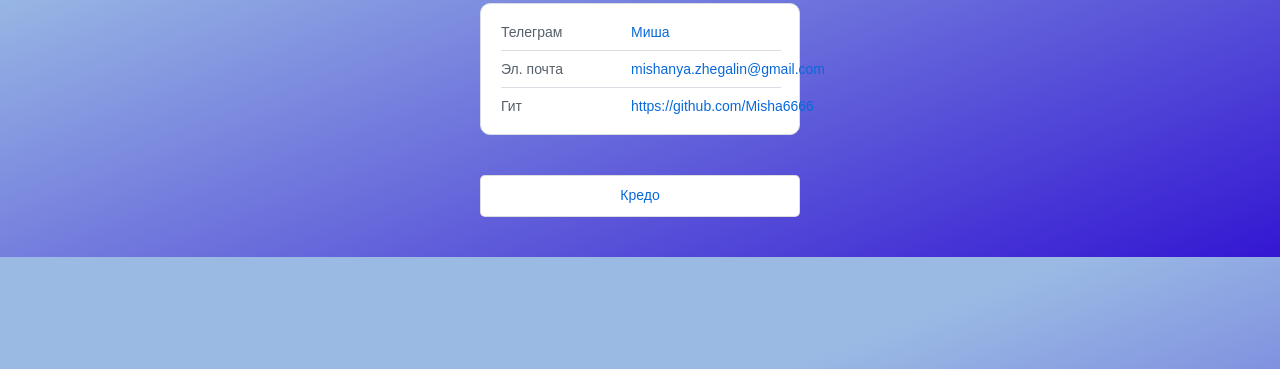
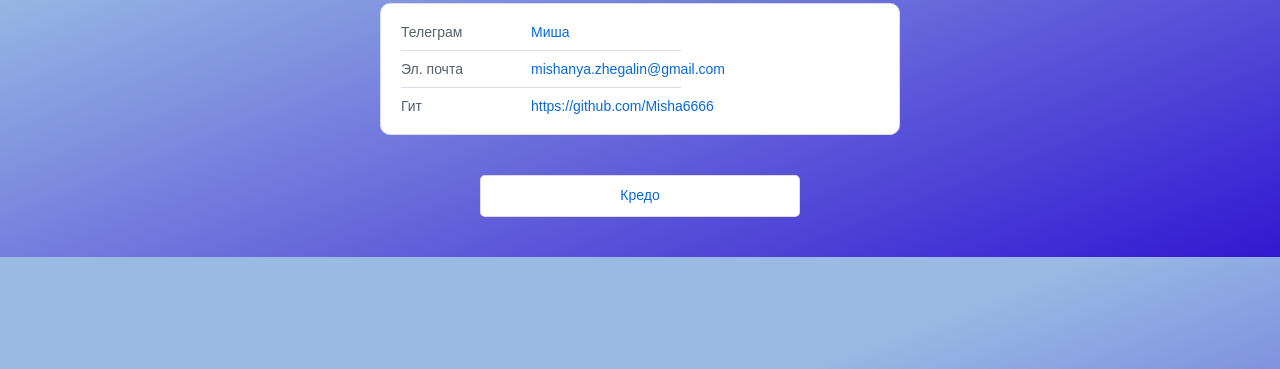
Before and after one commit to Misha6666/Misha6666.github.io, a plain HTML site: page index.html in a window 1280 px wide. Shown: the part 431-800 px from the top of the page. Drawn offline with Linux system fonts and the light colour scheme.

Commit message:
Update style.css

```diff
--- a/style.css
+++ b/style.css
@@ -34,7 +34,7 @@ body {
 }
 
 .links {
-  width: 320px;
+  width: 520px;
   margin-bottom: 40px;
 }
 
```
